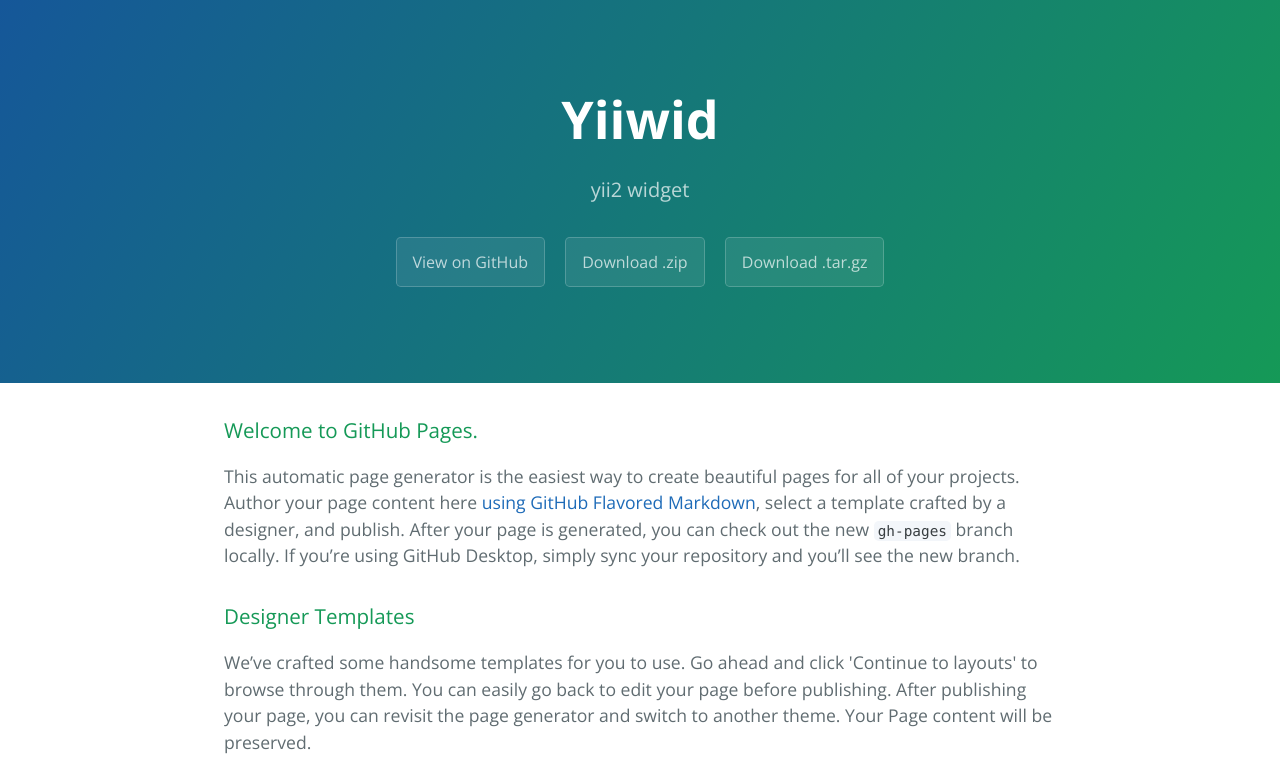
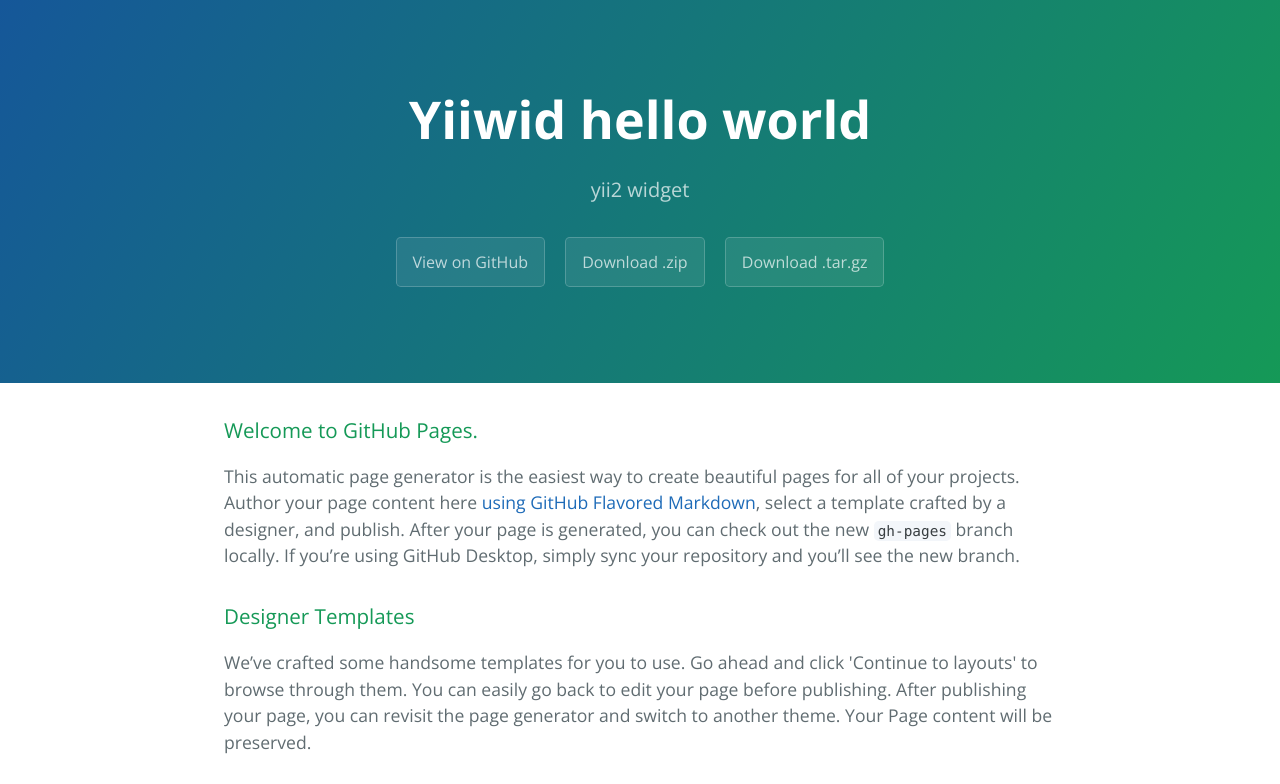
Before and after one commit to yiiwid/yiiwid, a plain HTML site: page index.html in a window 1280 px wide. Shown: the top 784 px of the page. Drawn offline with nearby package versions, Linux system fonts and the light colour scheme.

Commit message:
test edit header

```diff
--- a/index.html
+++ b/index.html
@@ -11,7 +11,7 @@
   </head>
   <body>
     <section class="page-header">
-      <h1 class="project-name">Yiiwid</h1>
+      <h1 class="project-name">Yiiwid hello world</h1>
       <h2 class="project-tagline">yii2 widget</h2>
       <a href="https://github.com/yiiwid/yiiwid" class="btn">View on GitHub</a>
       <a href="https://github.com/yiiwid/yiiwid/zipball/master" class="btn">Download .zip</a>
```
